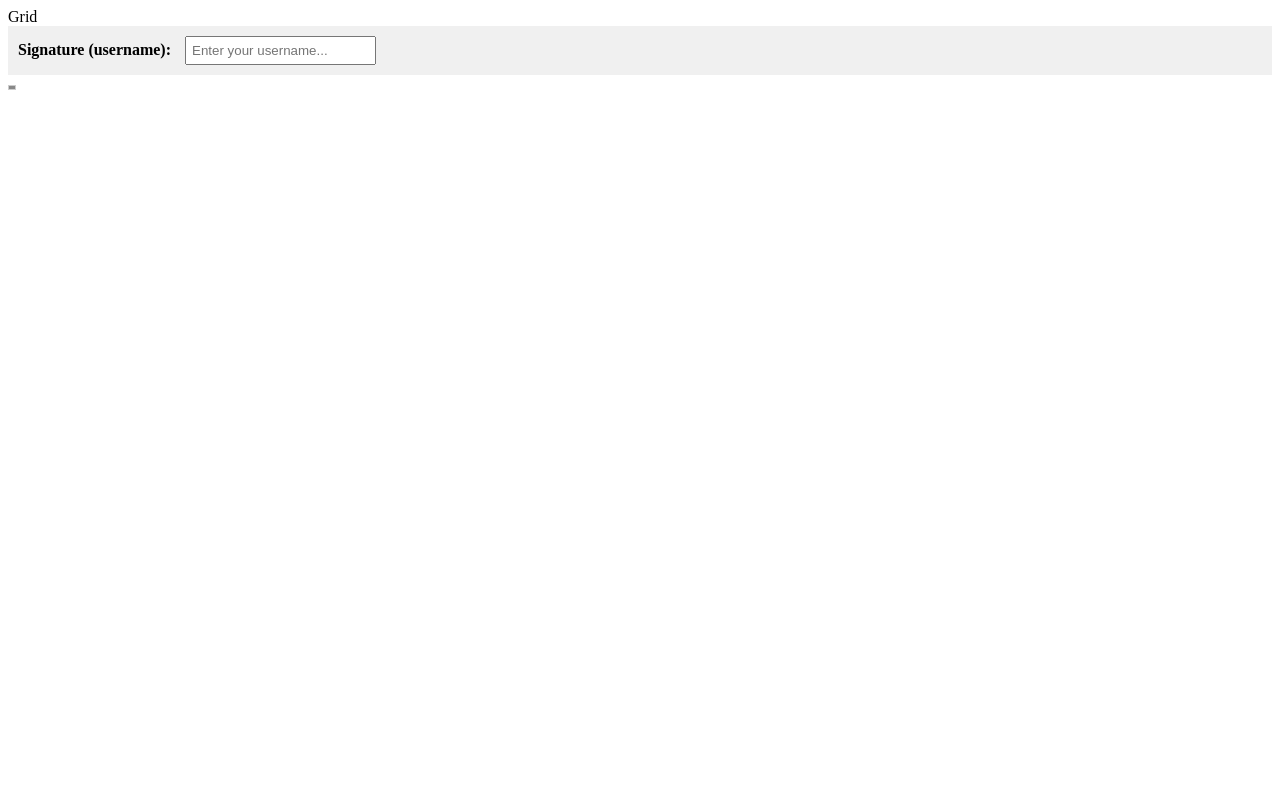
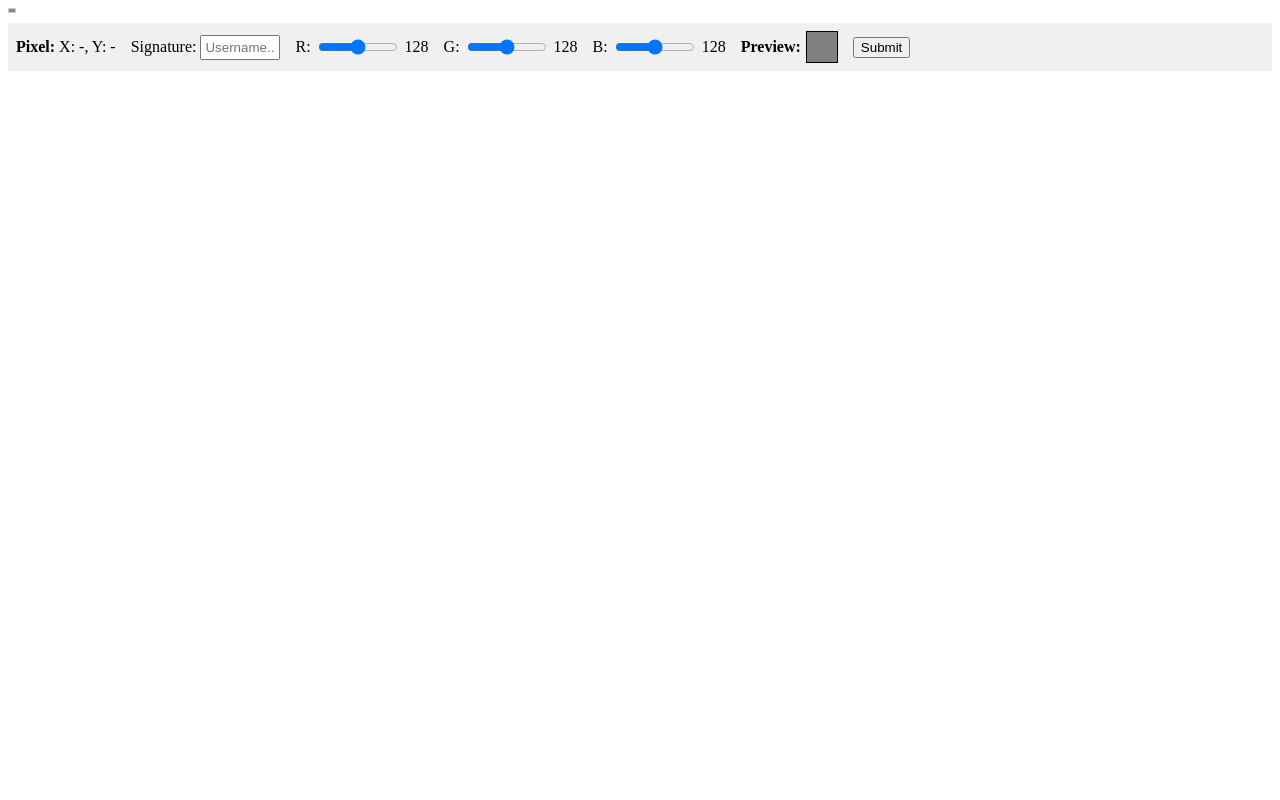
Before and after one commit to cmaul25/CSCI-4830-Individual-Project, a Django app: template grid_art_app/templates/grid.html in a window 1280 px wide. Run offline with Django 5.2, Linux system fonts and the light colour scheme; the template is opened without the code that fills it: most values are stand-ins (such as "Sample title", 1, 10 or a date in 2020); parts of the project's set-up code (start-up, migrations or seed data) failed here and were passed over.

Commit message:
html changes

```diff
--- a/grid_art_app/templates/grid.html
+++ b/grid_art_app/templates/grid.html
@@ -1,16 +1,7 @@
-{% block title %}Grid{% endblock %}
-
 {% block content %}
-
-<!-- Section 1: Signature -->
-<div style="padding: 10px; background-color: #f0f0f0; margin-bottom: 10px;">
-    <label><strong>Signature (username):</strong></label>
-    <input type="text" id="signature" placeholder="Enter your username..." style="margin-left: 10px; padding: 5px;">
-    <span id="signature-warning" style="color: red; margin-left: 10px; display: none;">Please enter a signature before editing!</span>
-</div>
-
-<!-- Section 2: Grid -->
+<!-- Section 1: Grid -->
 <div style="overflow: auto; margin-bottom: 10px;">
+    <div id="grid-container" style="transform-origin: top left; transition: transform 0.1s;">
         <table style="border-collapse: collapse; cursor: pointer;">
             {% for row in grid %}
             <tr>
@@ -24,31 +15,46 @@
             {% endfor %}
         </table>
     </div>
+</div>
 
 <!-- Section 3: Color Widget -->
-<div id="color-widget" style="padding: 10px; background-color: #f0f0f0; display: none;">
-    <h3>Edit Pixel</h3>
-    <p>Selected Pixel — X: <strong id="pixel-x">-</strong>, Y: <strong id="pixel-y">-</strong></p>
+<div id="color-widget" style="padding: 8px; background-color: #f0f0f0; display: none; display: flex; flex-direction: row; align-items: center; gap: 15px; flex-wrap: wrap;">
 
-    <div style="margin-bottom: 8px;">
-        <label>R: <span id="r-value">128</span></label><br>
-        <input type="range" id="r-slider" min="0" max="255" value="128" oninput="updatePreview()">
-    </div>
-    <div style="margin-bottom: 8px;">
-        <label>G: <span id="g-value">128</span></label><br>
-        <input type="range" id="g-slider" min="0" max="255" value="128" oninput="updatePreview()">
-    </div>
-    <div style="margin-bottom: 8px;">
-        <label>B: <span id="b-value">128</span></label><br>
-        <input type="range" id="b-slider" min="0" max="255" value="128" oninput="updatePreview()">
+    <div>
+        <strong>Pixel:</strong> X: <span id="pixel-x">-</span>, Y: <span id="pixel-y">-</span>
     </div>
 
-    <div style="margin-bottom: 8px;">
+    <div>
+        <label>Signature:</label>
+        <input type="text" id="signature" placeholder="Username..." style="width: 80px; padding: 3px;">
+        <span id="signature-warning" style="color: red; display: none;">Required!</span>
+    </div>
+
+    <div style="display: flex; align-items: center; gap: 5px;">
+        <label>R:</label>
+        <input type="range" id="r-slider" min="0" max="255" value="128" oninput="updatePreview()" style="width: 80px;">
+        <span id="r-value">128</span>
+    </div>
+
+    <div style="display: flex; align-items: center; gap: 5px;">
+        <label>G:</label>
+        <input type="range" id="g-slider" min="0" max="255" value="128" oninput="updatePreview()" style="width: 80px;">
+        <span id="g-value">128</span>
+    </div>
+
+    <div style="display: flex; align-items: center; gap: 5px;">
+        <label>B:</label>
+        <input type="range" id="b-slider" min="0" max="255" value="128" oninput="updatePreview()" style="width: 80px;">
+        <span id="b-value">128</span>
+    </div>
+
+    <div style="display: flex; align-items: center; gap: 5px;">
         <strong>Preview:</strong>
-        <div id="color-preview" style="width:50px; height:50px; background-color: rgb(128,128,128); border: 1px solid #000; display: inline-block; margin-left: 10px;"></div>
+        <div id="color-preview" style="width: 30px; height: 30px; background-color: rgb(128,128,128); border: 1px solid #000;"></div>
     </div>
 
     <button onclick="submitPixel()">Submit</button>
+
 </div>
 
 <script>
@@ -65,7 +71,7 @@
 
         document.getElementById('pixel-x').innerText = x;
         document.getElementById('pixel-y').innerText = y;
-        document.getElementById('color-widget').style.display = 'block';
+        document.getElementById('color-widget').style.display = 'flex';
         updatePreview();
     }
 
@@ -106,6 +112,39 @@
             }
         });
     }
+    // zoom in grid
+    let currentZoom = 100;
+
+    function applyZoom(e) {
+        const container = document.getElementById('grid-container');
+        const wrapper = container.parentElement;
+
+        // Get mouse position relative to the wrapper
+        const rect = wrapper.getBoundingClientRect();
+        const mouseX = e.clientX - rect.left + wrapper.scrollLeft;
+        const mouseY = e.clientY - rect.top + wrapper.scrollTop;
+
+        // Calculate new zoom
+        const prevZoom = currentZoom;
+        if (e.deltaY < 0) {
+            currentZoom = Math.min(currentZoom + 10, 400);
+        } else {
+            currentZoom = Math.max(currentZoom - 10, 100); // 100 is the minimum so it cant zoom out past default
+        }
+
+        const scale = currentZoom / 100;
+        container.style.transform = `scale(${scale})`;
+        container.style.transformOrigin = `${mouseX}px ${mouseY}px`;
+
+        // Adjust scroll position to follow mouse
+        const zoomRatio = currentZoom / prevZoom;
+        wrapper.scrollLeft = mouseX * zoomRatio - (e.clientX - rect.left);
+        wrapper.scrollTop = mouseY * zoomRatio - (e.clientY - rect.top);
+    }
+
+    document.getElementById('grid-container').addEventListener('wheel', function(e) {
+        e.preventDefault();
+        applyZoom(e);
+    }, { passive: false });
 </script>
-
 {% endblock %}
```
Also changed, not shown: grid_art_app/models.py (+3 -4 lines), grid_art_app/views.py (+21 -6 lines), grid_art_app/migrations/0002_alter_pixel_changed_by.py (added). Lines whose indentation alone changed are shown as unchanged.
